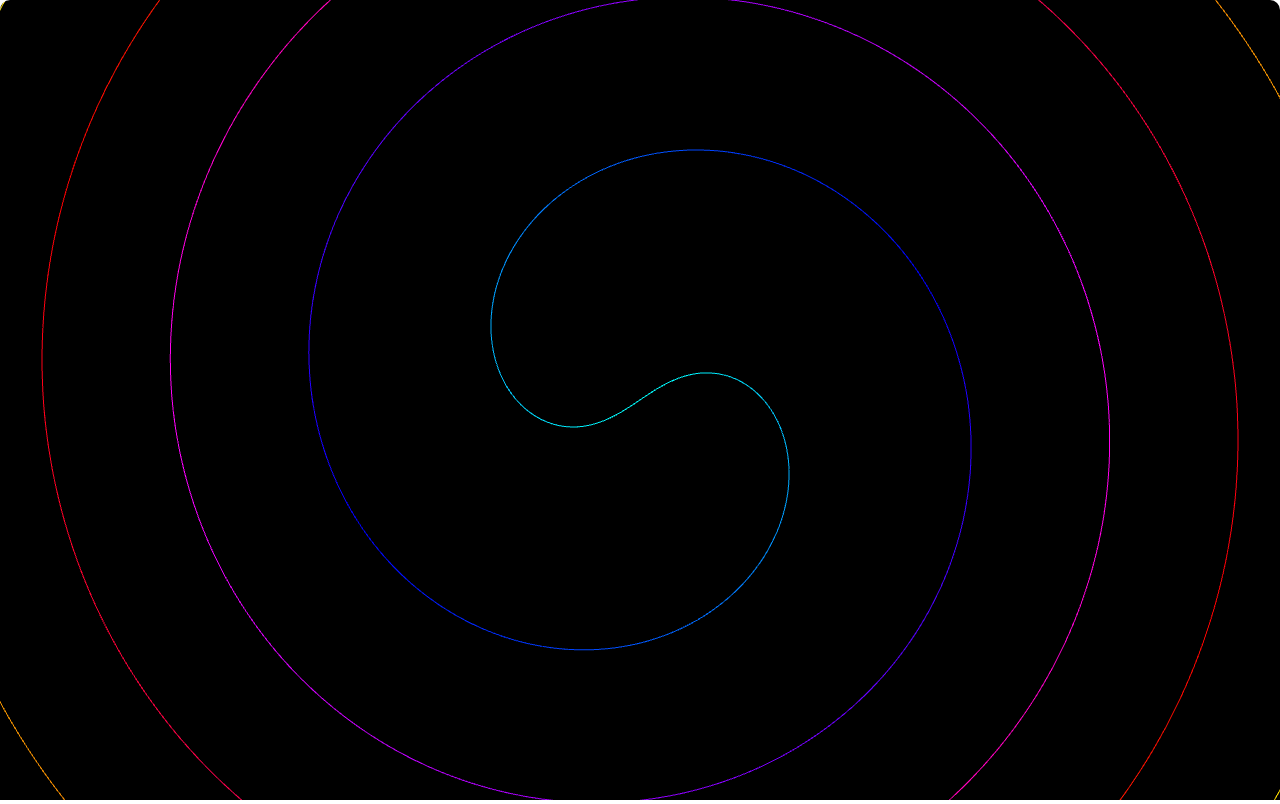
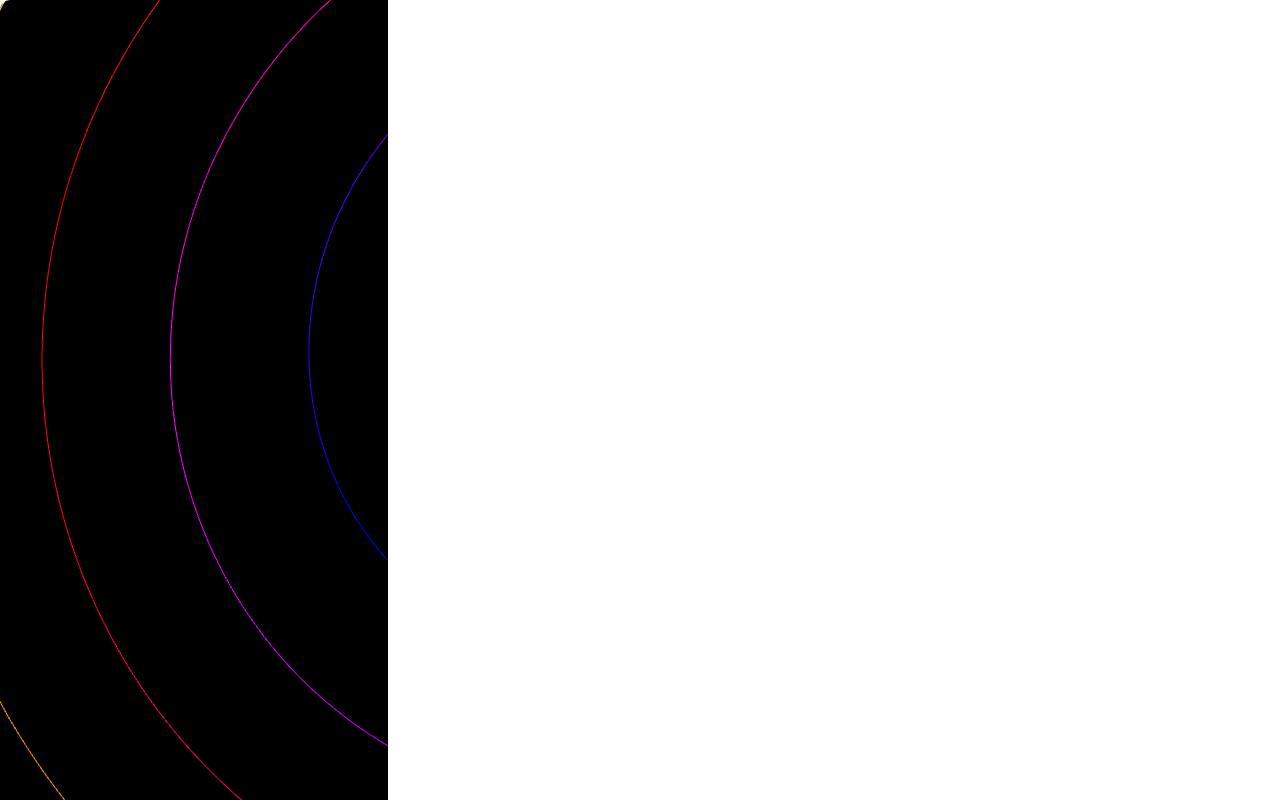
Before and after one commit to nanpaanpu/nanpaanpu.github.io, a plain HTML site: page index.html in a window 1280 px wide. Drawn offline with Linux system fonts and the light colour scheme; files that its build step writes are made by us from their sources; animation ran at ten frames a second.

Commit message:
Update main.css

```diff
--- a/svg/main.css
+++ b/svg/main.css
@@ -1,15 +1,13 @@
 
-
-body,
-svg {
-    width: 100%;
-    height: 100%;
-    /* overflow-x: hidden;
-    overflow-y: hidden;*/
-    margin: 0;
-    padding: 0
+body, html {
+  width: 388px;
+  height: 560px;
+  height: 100%;
+  overflow-x: hidden;
+  overflow-y: hidden;
+  margin: 0;
+  padding: 0;
 }
-
 .meta {
     width: 388px;
     height: 560px;
```
